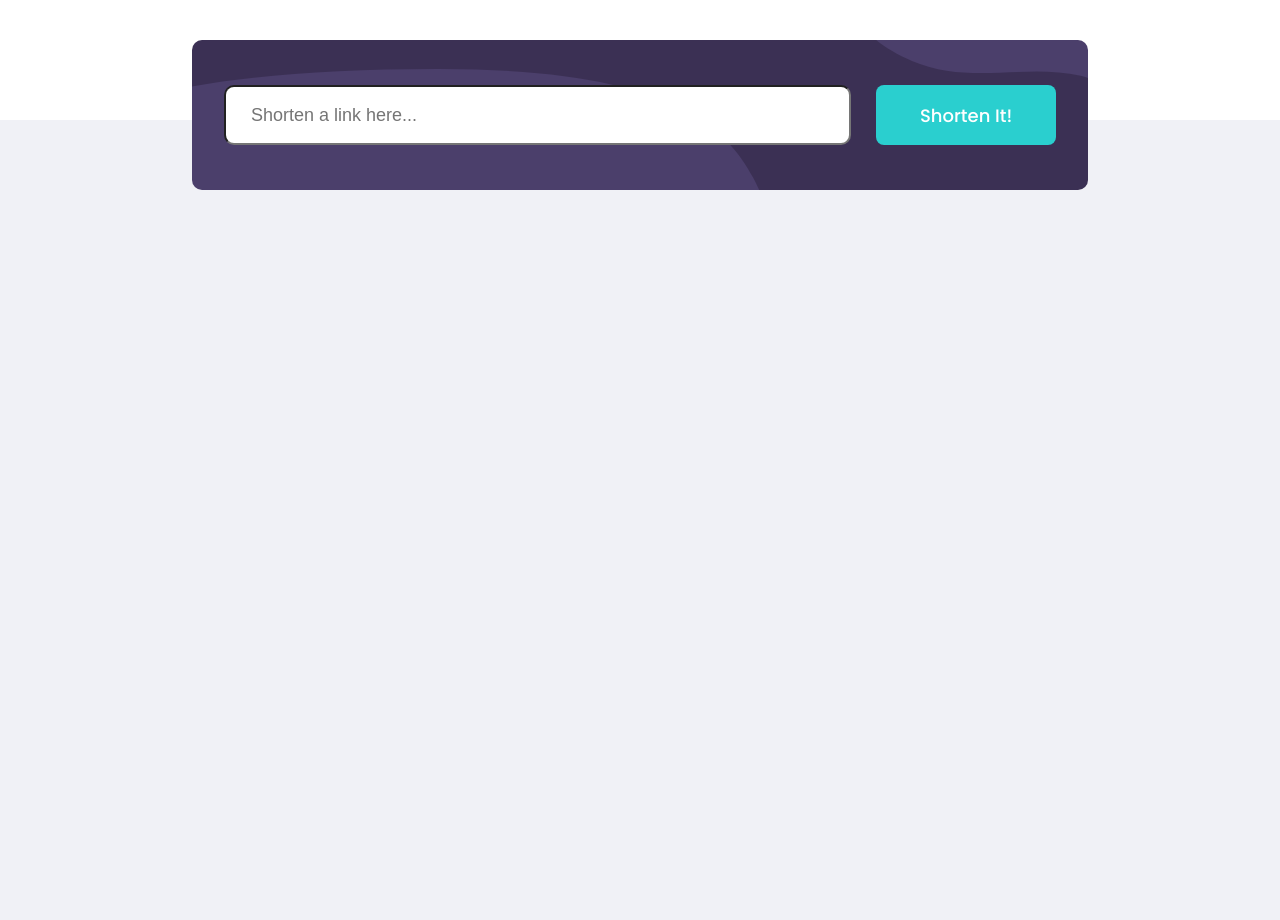
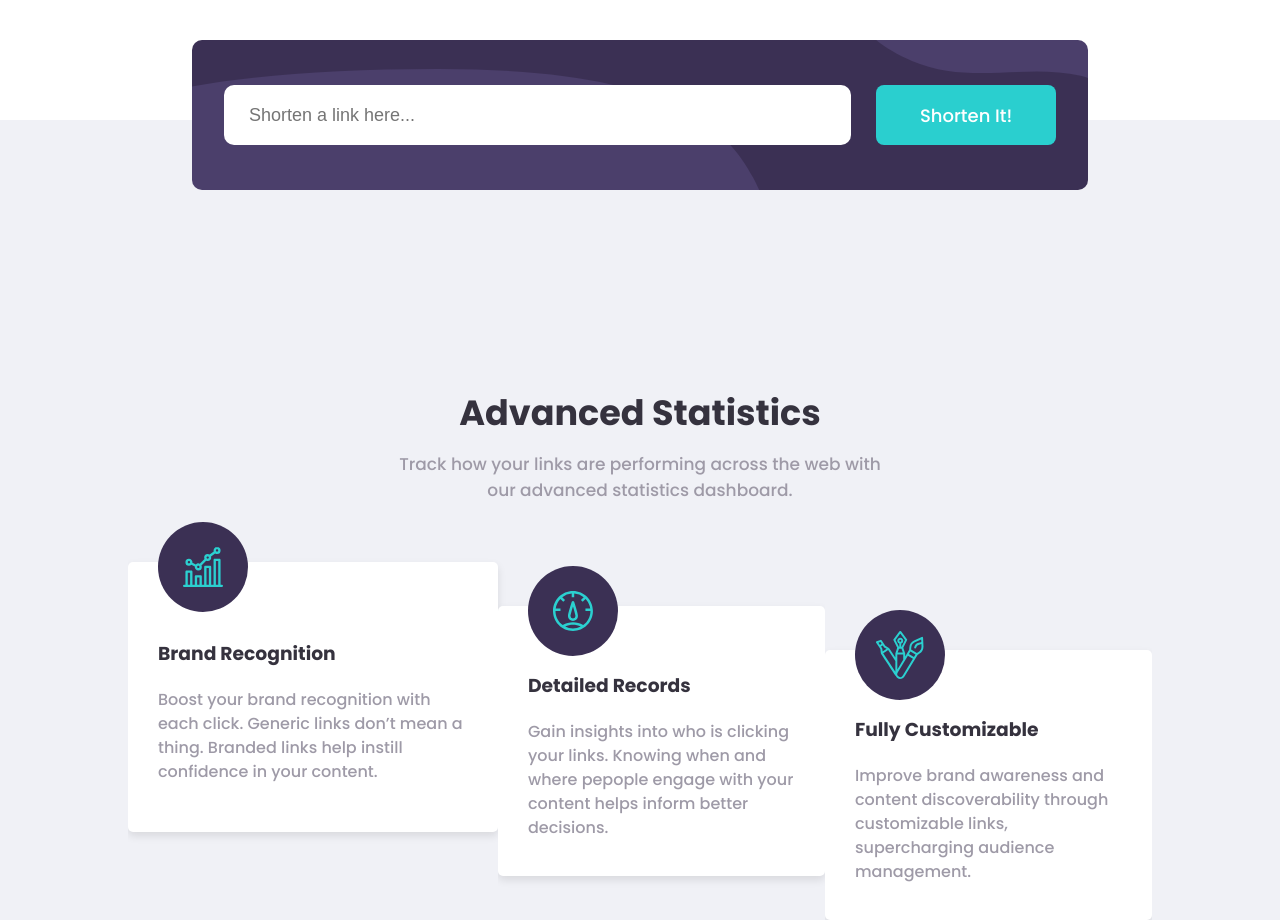
Before and after one commit to itstalalsalman/url-shortening-app, a React (Vite) app: page / in a window 1280 px wide. Shown: the part 840-1760 px from the top of the page. Built offline with nearby package versions, Linux system fonts and the light colour scheme.

Commit message:
Advance Statistics Section Completed Along with Card Components

```diff
--- /dev/null
+++ b/src/components/StatsCards/StatsCards.css
@@ -0,0 +1,37 @@
+.stat-card{
+    width: 370px;
+    height: 270px;
+    background-color: white;
+    position: relative;
+    border-radius: 5px;
+    overflow: visible;
+    display: flex;
+    justify-content: center;
+    align-items: start;
+    flex-direction: column;
+    padding: 0 30px;
+    gap: 20px;
+    box-shadow: 0 4px 8px rgba(0, 0, 0, 0.1);
+
+}
+
+.icon-container{
+    width: 90px;
+    height: 90px;
+    border-radius: 50%;
+    background-color: var(--Dark-Violet);
+    position: absolute;
+    top: -40px;
+    left: 30px;
+}
+
+
+.card-heading{
+    color: var(--Very-Dark-Blue);
+    margin-top: 30px;
+}
+
+.card-description{
+    color: var(--Grayish-Violet);
+    font-weight: 500;
+}
--- /dev/null
+++ b/src/components/StatsCards/StatsCards.jsx
@@ -0,0 +1,15 @@
+import './StatsCards.css';
+
+const StatsCards = ({img, heading, description}) => {
+  return (
+    <div className='stat-card'>
+        <div className="icon-container flex-props">
+            <img src={img} alt="icon" className="card-icon"/>
+        </div>
+        <h3 className="card-heading">{heading}</h3>
+        <p className="card-description">{description}</p>
+    </div>
+  )
+}
+
+export default StatsCards
--- a/src/components/UrlInput/UrlInput.css
+++ b/src/components/UrlInput/UrlInput.css
@@ -22,6 +22,8 @@
     color: var(--Very-Dark-Blue);
     font-size: 18px;
     border-radius: 10px;
+    outline: none;
+    border: none;
 }
 
 .inp-url > button {
--- a/src/pages/AdvanceStats/AdvanceStats.css
+++ b/src/pages/AdvanceStats/AdvanceStats.css
@@ -1,3 +1,79 @@
+@import '../../App.css';
+
 .advanceStats-container{
+    width: 80%;
+    height: 550px;
+    display: flex;
+    flex-direction: column;
+    justify-content: flex-start;
+    align-items: center;
+}
 
+.stats-header{
+    height: 160px;
+    display: flex;
+    justify-content: center;
+    align-items: center;
+    flex-direction: column;
+    gap: 20px;
 }
+
+.stats-header > h1{
+    color: var(--Very-Dark-Blue);
+    overflow: hidden;
+    font-size: 35px;
+}
+
+.stats-header > p{
+    color: var(--Grayish-Violet);
+    font-weight: 500;
+    font-size: 17px;
+    width: 500px;
+    text-align: center;
+}
+
+
+.statistics-division{
+    width: 100%;
+    height: 400px;
+    display: flex;
+    justify-content: space-between;
+    align-items: center;
+    position: relative;
+    overflow: visible;
+}
+
+.brandRecognition-container{
+    height: 100%;
+    display: flex;
+    justify-content: start;
+    align-items: start;
+    overflow: visible;
+    z-index: 1;
+    padding-top: 35px;
+}
+
+.detailedRecords-container{
+    height: 100%;
+    display: flex;
+    justify-content: center;
+    align-items: center;
+    z-index: 1;
+    padding-top: 35px;
+}
+
+.fullyCustomizable-container{
+    height: 100%;
+    display: flex;
+    justify-content: end;
+    align-items: end;
+    z-index: 1;
+}
+
+.line-behind{
+    width: 100%;
+    height: 10px;
+    background-color: var(--Cyan);
+    position: absolute;
+    z-index: 0;
+}
--- a/src/pages/AdvanceStats/AdvanceStats.jsx
+++ b/src/pages/AdvanceStats/AdvanceStats.jsx
@@ -1,8 +1,41 @@
+import StatsCards from '../../components/StatsCards/StatsCards';
+import './AdvanceStats.css';
+
+import brandRecognition from '../../assets/icon-brand-recognition.svg';
+import detailedRecords from '../../assets/icon-detailed-records.svg';
+import fullyCustomizable from '../../assets/icon-fully-customizable.svg';
 
 const AdvanceStats = () => {
   return (
     <div className="advanceStats-container">
-
+        <div className="stats-header">
+            <h1>Advanced Statistics</h1>
+            <p>Track how your links are performing across the web with our advanced statistics dashboard.</p>
+        </div>
+        <div className='statistics-division'>
+            <div className='brandRecognition-container'>
+                <StatsCards
+                    img={brandRecognition}
+                    heading={"Brand Recognition"}
+                    description={"Boost your brand recognition with each click. Generic links don’t mean a thing. Branded links help instill confidence in your content."}
+                />
+            </div>
+            <div className='detailedRecords-container'>
+                <StatsCards
+                    img={detailedRecords}
+                    heading={"Detailed Records"}
+                    description={"Gain insights into who is clicking your links. Knowing when and where pepople engage with your content helps inform better decisions."}
+                />
+            </div>
+            <div className='fullyCustomizable-container'>
+                <StatsCards
+                    img={fullyCustomizable}
+                    heading={"Fully Customizable"}
+                    description={"Improve brand awareness and content discoverability through customizable links, supercharging audience management."}
+                />
+            </div>
+            <p className='line-behind'></p>
+        </div>
     </div>
   )
 }
--- a/src/pages/Home/Home.css
+++ b/src/pages/Home/Home.css
@@ -21,7 +21,7 @@
     height: 100vh;
     background-color: rgb(240, 241, 246);
     display: flex;
-    justify-content: center;
+    justify-content: end;
     align-items: center;
     flex-direction: column;
 
```
